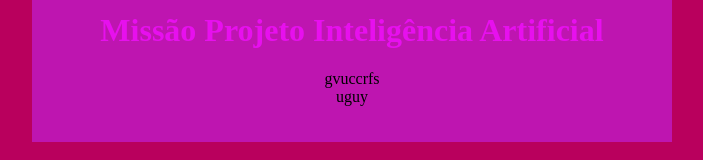
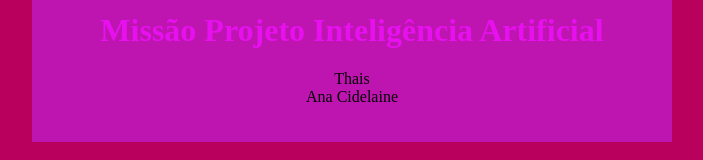
Before and after one commit to thaisbobato/missao-thais, a plain HTML site: page index.html in a window 1280 px wide. Shown: the part 352-512 px from the top of the page, without its empty margins (288-991 px from the left). Drawn offline with Linux system fonts and the light colour scheme.

Commit message:
Update index.html

```diff
--- a/index.html
+++ b/index.html
@@ -12,10 +12,10 @@
   <div class="caixa-principal">
     <h1 class="titulo">Missão Projeto Inteligência Artificial</h1>
     <div class="caixa-pergunta">
-      gvuccrfs
+      Thais
     </div>
     <div class="caixa-alternativa">
-      uguy
+      Ana Cidelaine
     </div>
     <div class="caixa-resultado">
       <p class="texto-resultado"></p>
```
